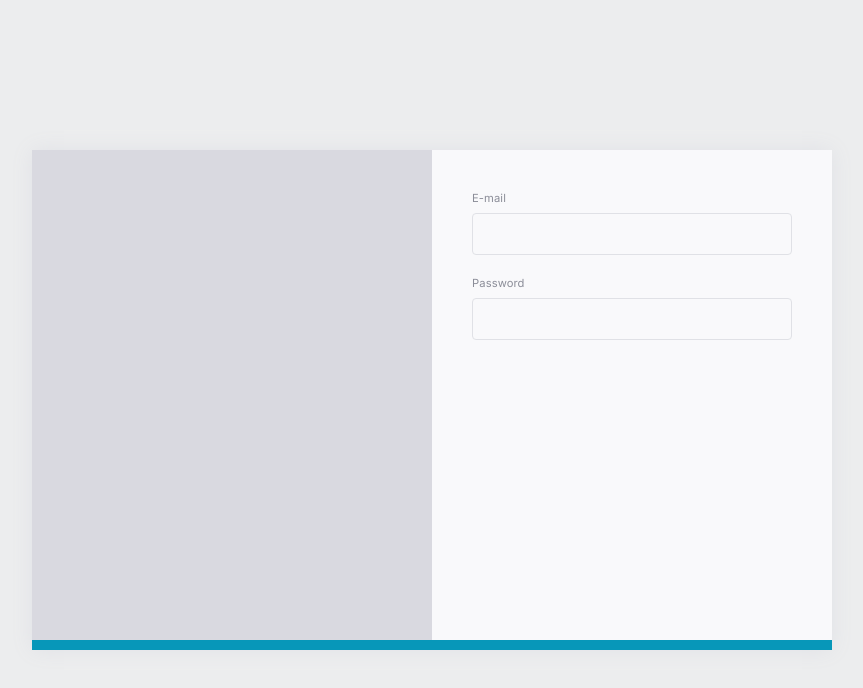
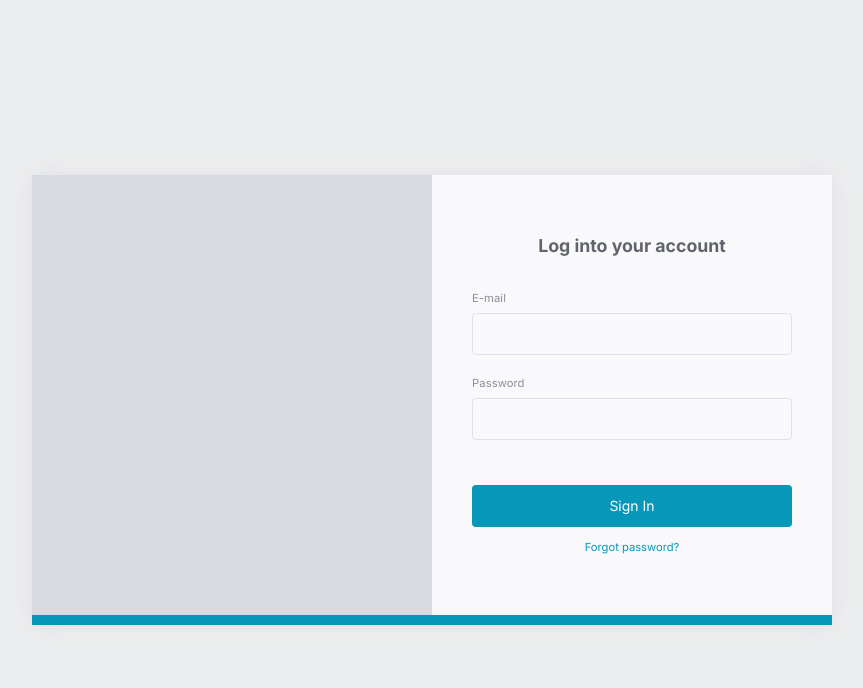
Before and after one commit to anthonyvii27/nanof, a Next.js app in the folder platform/: page /admin in a window 1280 px wide. Shown: the top 688 px of the page, without its empty margins (208-1071 px from the left). Built offline with nearby package versions, Linux system fonts and the light colour scheme.

Commit message:
feat: update login page

```diff
--- a/platform/src/app/(external)/admin/_components/login/index.tsx
+++ b/platform/src/app/(external)/admin/_components/login/index.tsx
@@ -1,11 +1,14 @@
+import { Button } from "@/components/button";
 import { Input } from "@/components/input";
 import { ReactElement } from "react";
 
-import { Root } from "./styles";
+import { Root, Title, ForgotPassword } from "./styles";
 
 const Login = (): ReactElement => {
     return (
         <Root>
+            <Title>Log into your account</Title>
+
             <Input>
                 <Input.Label fieldId="email">E-mail</Input.Label>
                 <Input.Field id="email" type="text" max={64} />
@@ -14,6 +17,11 @@ const Login = (): ReactElement => {
                 <Input.Label fieldId="password">Password</Input.Label>
                 <Input.Field id="password" type="password" max={64} />
             </Input>
+
+            <div style={{ marginTop: "5px" }} />
+            <Button full>Sign In</Button>
+
+            <ForgotPassword href="#">Forgot password?</ForgotPassword>
         </Root>
     );
 };
--- a/platform/src/app/(external)/admin/_components/login/styles.ts
+++ b/platform/src/app/(external)/admin/_components/login/styles.ts
@@ -1,12 +1,43 @@
 "use client";
 
-import styled from "styled-components";
+import Link from "next/link";
+import styled, { css } from "styled-components";
 
 export const Root = styled.div`
     width: 100%;
-    height: max-content;
+    height: 100%;
     display: flex;
     flex-direction: column;
+    justify-content: center;
     gap: 20px;
     padding: 40px;
 `;
+
+export const Title = styled.h1`
+    ${({ theme }) => css`
+        font-size: ${theme.fontSize.md};
+        font-weight: ${theme.fontWeight.bold};
+        font-family: ${theme.fontFamily.inter};
+        color: ${theme.colors.gray100};
+        margin-bottom: 15px;
+        text-align: center;
+    `}
+`;
+
+export const ForgotPassword = styled(Link)`
+    ${({ theme }) => css`
+        all: unset;
+        width: 100%;
+        font-size: ${theme.fontSize.sm};
+        font-weight: ${theme.fontWeight.regular};
+        font-family: ${theme.fontFamily.inter};
+        color: ${theme.colors.lighterCyan};
+        margin-top: -5px;
+        text-align: center;
+        cursor: pointer;
+
+        &:hover {
+            color: ${theme.colors.darkestCyan};
+        }
+    `};
+`;
--- a/platform/src/app/(external)/admin/_components/panel/styles.ts
+++ b/platform/src/app/(external)/admin/_components/panel/styles.ts
@@ -4,7 +4,7 @@ import styled from "styled-components";
 
 export const Root = styled.section`
     width: 800px;
-    height: 500px;
+    height: 450px;
     background: ${({ theme }) => theme.colors.gray10};
     border-bottom: 10px solid ${({ theme }) => theme.colors.lighterCyan};
     box-shadow: 0 0 20px ${({ theme }) => theme.colors.gray40};
--- a/platform/src/components/button/index.tsx
+++ b/platform/src/components/button/index.tsx
@@ -12,6 +12,7 @@ export interface IButtonProps extends ButtonHTMLAttributes<HTMLButtonElement> {
 const Button = ({ children, asChild = false, ...props }: IButtonProps): ReactElement => {
     const Comp = asChild ? PolymorphicComponent : StyledButton;
 
+    // @ts-ignore
     return <Comp {...props}>{children}</Comp>;
 };
 
--- a/platform/src/components/button/styles.ts
+++ b/platform/src/components/button/styles.ts
@@ -4,19 +4,35 @@ import { Slot } from "@radix-ui/react-slot";
 import styled, { css } from "styled-components";
 
 export const CommonStyles = css`
-    all: unset;
-    width: max-content;
-    padding: 7px 20px;
-    background: ${({ theme }) => theme.colors.black};
-    color: ${({ theme }) => theme.colors.white};
+    ${({ theme }) => css`
+        padding: 7px 20px;
+        background: ${theme.colors.lighterCyan};
+        border: none;
+        font-family: ${theme.fontFamily.inter};
+        font-size: ${theme.fontSize.default};
+        font-weight: ${theme.fontWeight.regular};
+        color: ${theme.colors.white};
+        height: 42px;
+        border-radius: 4px;
+        cursor: pointer;
+
+        &:focus {
+            outline: 1px solid ${theme.colors.darkestCyan};
+        }
+
+        &:hover {
+            background: ${theme.colors.darkestCyan};
+        }
+    `}
 `;
 
-export const PolymorphicComponent = styled(Slot)`
+export const PolymorphicComponent = styled(Slot)<{ full: boolean }>`
     ${CommonStyles};
-    border: 2px solid pink;
+    ${({ full }) => css`
+        width: ${!full ? "max-content" : "100%"};
+    `}
 `;
 
 export const StyledButton = styled.button`
     ${CommonStyles};
-    border: 2px solid red;
 `;
```
